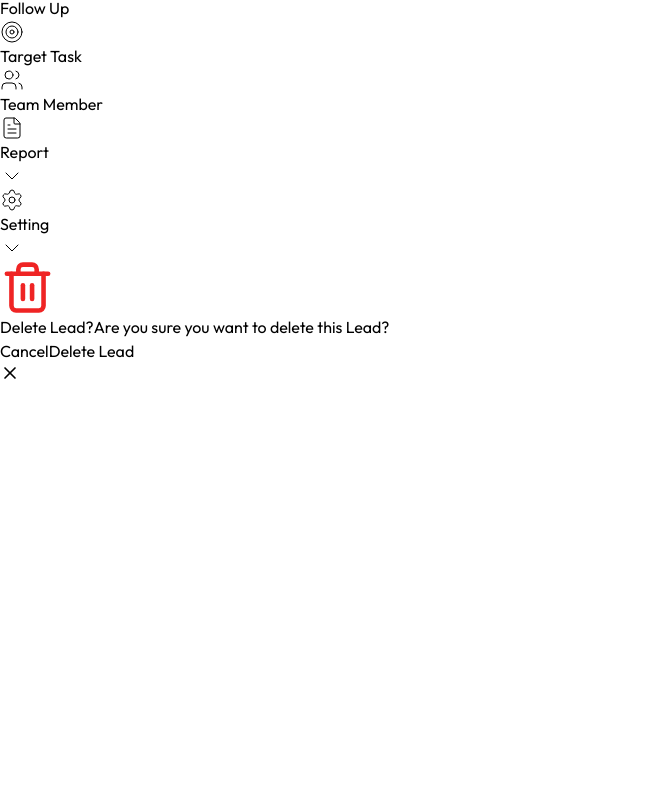
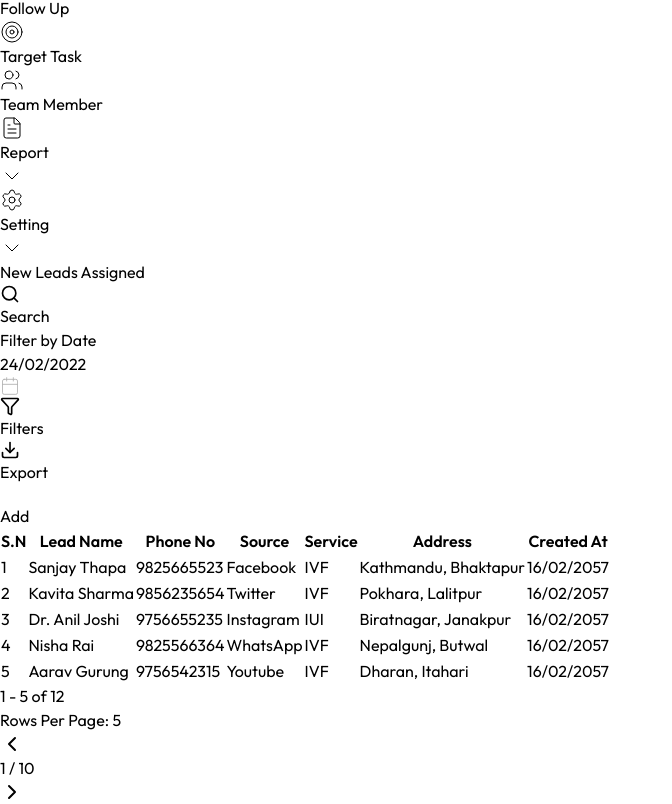
Before and after one commit to Groot-001/Current_Project, a React (Vite) app: page /dashboard in a window 1280 px wide. Shown: the part 578-1382 px from the top of the page, without its empty margins (0-672 px from the left). Before the commit the page ends 961 px from the top, so only its background shows below. Built offline with nearby package versions, Linux system fonts and the light colour scheme.

Commit message:
Implement search UI

```diff
--- a/src/components/dashboard/LeadTable.tsx
+++ b/src/components/dashboard/LeadTable.tsx
@@ -1,4 +1,65 @@
+import { useState } from "react";
+import { ChevronLeft, Download, Plus } from "lucide-react";
+import { ChevronRight } from "lucide-react";
+import { Search } from "lucide-react";
+import { Calendar } from "lucide-react";
+import { Funnel } from "lucide-react";
+
 const leads = [
+  {
+    id: 1,
+    name: "Sanjay Thapa",
+    phone: "9825665523",
+    source: "Facebook",
+    service: "IVF",
+    address: "Kathmandu, Bhaktapur",
+    createdAt: "16/02/2057",
+  },
+  {
+    id: 2,
+    name: "Kavita Sharma",
+    phone: "9856235654",
+    source: "Twitter",
+    service: "IVF",
+    address: "Pokhara, Lalitpur",
+    createdAt: "16/02/2057",
+  },
+  {
+    id: 3,
+    name: "Dr. Anil Joshi",
+    phone: "9756655235",
+    source: "Instagram",
+    service: "IUI",
+    address: "Biratnagar, Janakpur",
+    createdAt: "16/02/2057",
+  },
+  {
+    id: 4,
+    name: "Nisha Rai",
+    phone: "9825566364",
+    source: "WhatsApp",
+    service: "IVF",
+    address: "Nepalgunj, Butwal",
+    createdAt: "16/02/2057",
+  },
+  {
+    id: 5,
+    name: "Aarav Gurung",
+    phone: "9756542315",
+    source: "Youtube",
+    service: "IVF",
+    address: "Dharan, Itahari",
+    createdAt: "16/02/2057",
+  },
+  {
+    id: 6,
+    name: "Priya Koirala",
+    phone: "9756235468",
+    source: "Youtube",
+    service: "IVF",
+    address: "Hetauda, Bhadrapur",
+    createdAt: "16/02/2057",
+  },
   {
     id: 1,
     name: "Sanjay Thapa",
@@ -71,34 +132,127 @@ const LeadColumns: Column[] = [
 ];
 
 const LeadTable = () => {
+  const totalRow = leads.length;
+
+  const [currentPage, setCurrentPage] = useState(1);
+  const [totalPage, setTotalPage] = useState(10);
+  const [rowPerPage, setrowPerPage] = useState(5);
+  const [showDropDown, setShowDropDown] = useState(false);
+  const start = currentPage * 0 * rowPerPage;
+  const end = rowPerPage;
+
+  const renderItems = leads.slice(start, end);
   return (
     <>
-      <div className="bg-[#FFFFFF] shadow-[0px_0px_16px_0px_#0000000A] rounded-[20px] p-6 ">
+      <div className="bg-[#FFFFFF] shadow-[0px_0px_16px_0px_#0000000A] rounded-[20px] p-6 flex gap-6">
         <div className="flex flex-col gap-3">
           <span className="font-normal text-[14px] leading-[22px] text-[#000000]">
             New Leads Assigned
           </span>
-          <div>
-            <table>
-              <thead>
-                <tr>
+          {/* Search and add features */}
+          <div className="py-[10px] px-5 flex justify-between items-center">
+            <div className="flex gap-2 bg-[#FFFFFF] border-[#EBEBEB] border-[0.5px] rounded-full py-3 px-4">
+              <Search size={20} />
+              <span className="text-[#555555] font-light text-sm">Search</span>
+            </div>
+            <div className="flex gap-4">
+              <div className="flex items-center gap-1">
+                <span className="text-[#3B3B3B] font-normal text-sm">
+                  Filter by Date
+                </span>
+                <div className="border-[#EBEBEB] border-[0.5px] rounded-full  flex gap-2 py-3 px-8">
+                  <span className="text-[#585858] font-light text-sm">
+                    24/02/2022
+                  </span>
+                  <Calendar size={20} stroke="#AFAFAF" strokeWidth={1} />
+                </div>
+              </div>
+              <div className="border-[#EBEBEB] border-[0.6px] py-2 px-3 rounded-full flex gap-2 items-center">
+                <div className="flex gap-2">
+                  <Funnel size={20} />
+                  <span className="text-[#3B3B3B] font-normal text-sm text-center">
+                    Filters
+                  </span>
+                </div>
+              </div>
+              <div className="border-[#EBEBEB] border-[0.6px] py-2 px-3 rounded-full flex gap-2 items-center">
+                <div className="flex gap-2">
+                  <Download size={20} />
+                  <span className="text-[#2A2A2A] font-normal text-sm text-center">
+                    Export
+                  </span>
+                </div>
+              </div>
+              <div className="border-[#9F9F9F] border-[0.6px] rounded-full bg-[#A03879] flex gap-2 py-2 px-[14px] items-center">
+                <Plus size={20} stroke="#FFFFFF" strokeWidth={1.5} />
+                <span className="text-[#FFFFFF] font-normal text-sm text-center">
+                  Add
+                </span>
+              </div>
+            </div>
+          </div>
+          {/* Table container */}
+          <div className="border-[#F6EBF2] border-[0.4px] border-b-0 rounded-t-lg">
+            <table className="">
+              <thead className="border-[#F6EBF2] border-b-[0.4px]">
+                <tr className="">
                   {LeadColumns.map((col) => (
-                    <th key={col.key}>{col.label}</th>
+                    <th
+                      className="py-[10px] px-5 font-normal text-[#2E2E2E] text-sm"
+                      key={col.key}
+                    >
+                      {col.label}
+                    </th>
                   ))}
                 </tr>
               </thead>
               <tbody>
-                {leads.map((lead, ind) => {
+                {renderItems.map((lead, ind) => {
                   return (
                     <tr key={ind + 1}>
                       {LeadColumns.map((col) => (
-                        <td>{(lead as any)[col.key]}</td>
+                        <td className="py-[10px] px-5">
+                          {(lead as any)[col.key]}
+                        </td>
                       ))}
                     </tr>
                   );
                 })}
               </tbody>
             </table>
+          </div>
+          {/* Pagination Container */}
+          <div className="rounded-b-lg py-3 px-5 bg-[#EBEBEB66] flex justify-between">
+            <span>
+              {start + 1} - {end} of {totalRow}
+            </span>
+
+            <div className="flex gap-2">
+              <span onClick={() => setShowDropDown(!showDropDown)}>
+                Rows Per Page: {rowPerPage}
+              </span>
+
+              {showDropDown && (
+                <div>
+                  <select
+                    name="RowPerPage"
+                    id="RowPerPage"
+                    onChange={(e) => setrowPerPage(Number(e.target.value))}
+                  >
+                    <option value="5">5</option>
+                    <option value="10">10</option>
+                    <option value="15">15</option>
+                    <option value="20">20</option>
+                  </select>
+                </div>
+              )}
+
+              <div className="flex">
+                <ChevronLeft onClick={() => setCurrentPage(currentPage - 1)} />
+                {currentPage} / {totalPage}
+                <ChevronRight onClick={() => setCurrentPage(currentPage + 1)} />
+              </div>
+            </div>
           </div>
         </div>
       </div>
--- a/src/pages/Dashboard.tsx
+++ b/src/pages/Dashboard.tsx
@@ -32,7 +32,7 @@ const Dashboard = () => {
               title="My Dashboard"
             /> */}
             {/* <Summary /> */}
-            {/* <LeadTable /> */}
+            <LeadTable />
             {/* <TasksOverview /> */}
             {/* <FollowUpTaskTable /> */}
             {/* <Profile /> */}
@@ -41,7 +41,7 @@ const Dashboard = () => {
             {/* <Notifications /> */}
             {/* <BulkActionsMenu /> */}
             {/* <Leads /> */}
-            <DeleteUser />
+            {/* <DeleteUser /> */}
           </div>
         </div>
       </div>
```
Also changed, not shown: src/components/leads/Leads.tsx (+3 -7 lines).
